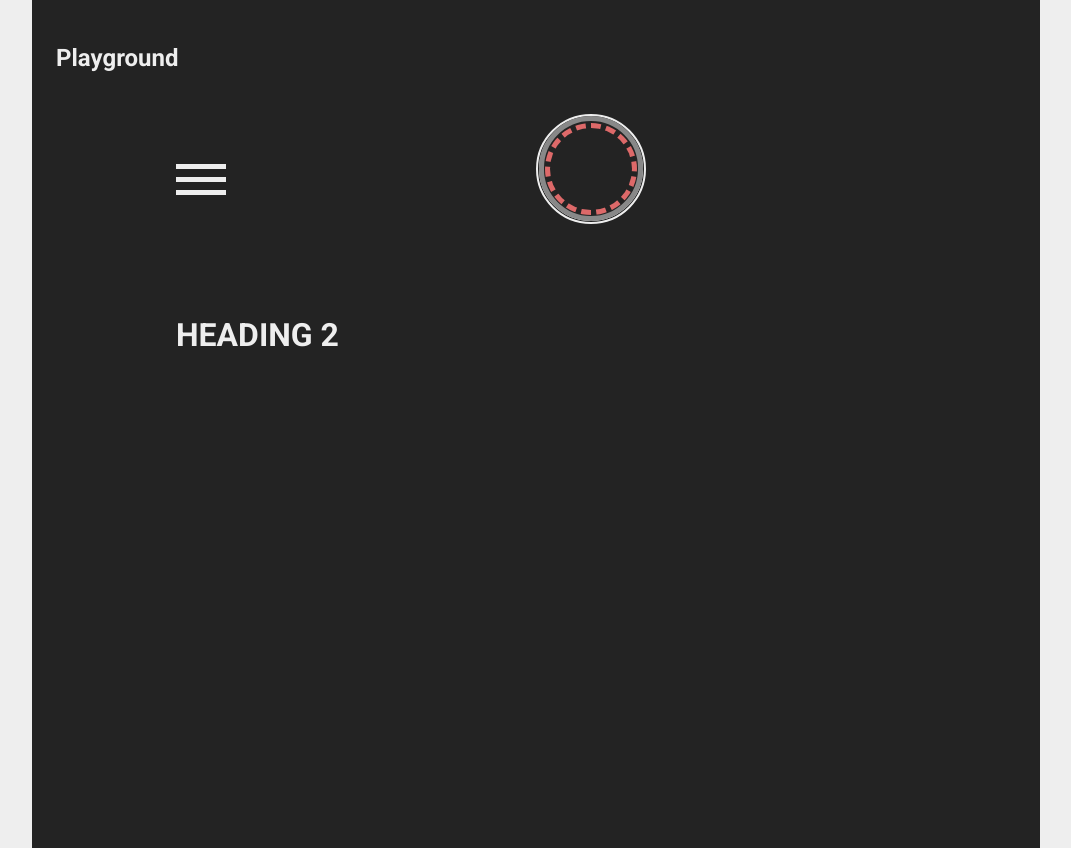
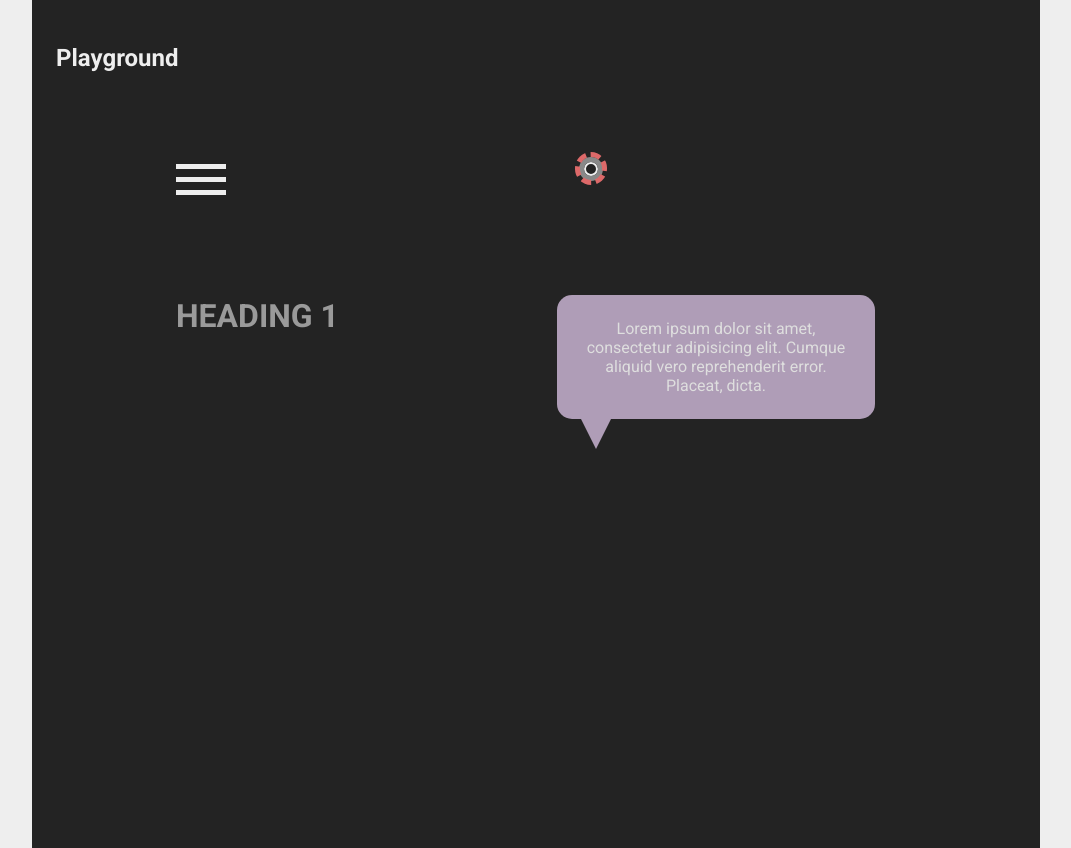
Before and after one commit to Timothylawler/playground, a React (Create React App) app: page / in a window 1280 px wide. Shown: the whole page, without its empty margins (104-1175 px from the left). Built offline with nearby package versions, Linux system fonts and the light colour scheme.

Commit message:
chat box

```diff
--- /dev/null
+++ b/src/components/chat-box/chat-box.js
@@ -0,0 +1,25 @@
+import React, { Component } from 'react';
+
+import './chat-box.css';
+class ChatBoxComponent extends Component {
+
+  constructor(props){
+    super(props);
+  }
+
+  componentDidMount() {
+
+  }
+
+  render() {
+    return (
+      <div className="chat-box">
+        <div className="box">
+          <p>Lorem ipsum dolor sit amet, consectetur adipisicing elit. Cumque aliquid vero reprehenderit error. Placeat, dicta.</p>
+        </div>
+      </div>
+    );
+  }
+}
+const ChatBox = ChatBoxComponent;
+export {ChatBox};
--- /dev/null
+++ b/src/components/chat-box/chat-box.scss
@@ -0,0 +1,28 @@
+
+
+.chat-box{
+  .box{
+    width: 75%;
+    margin: auto;
+    background-color: #af9db7;
+    padding: 24px;
+    position: relative;
+    border-radius: 15px;
+    color: #dedede;
+
+    &:after{
+      position: absolute;
+      display: block;
+      content: "";
+      border-right: 15px solid transparent;
+      border-left: 15px solid transparent;
+      border-top: 30px solid #af9db7;
+      bottom: -30px;
+    }
+
+    p {
+      margin: 0;
+      text-align: center;
+    }
+  }
+}
--- a/src/components/firstSection/firstSection.js
+++ b/src/components/firstSection/firstSection.js
@@ -3,7 +3,8 @@
 import {
   HamburgerCross,
   ExpandingCircles,
-  TextCarousel
+  TextCarousel,
+  ChatBox
 } from '../';
 import './firstSection.css';
 class FirstSection extends Component {
@@ -31,6 +32,10 @@
           <div className="item">
             <TextCarousel />
           </div>
+
+          <div className="item">
+            <ChatBox />
+          </div>
         </div>
       </div>
     );
--- a/src/components/index.js
+++ b/src/components/index.js
@@ -6,3 +6,4 @@
 export { HamburgerCross } from './hamburger-cross/hamburger-cross';
 export { ExpandingCircles } from './expanding-circles/expanding-circles';
 export { TextCarousel } from './text-carousel/text-carousel';
+export { ChatBox } from './chat-box/chat-box';
--- a/src/components/text-carousel/text-carousel.js
+++ b/src/components/text-carousel/text-carousel.js
@@ -43,7 +43,7 @@
         isTextComingIn: false,
         isTextGoingAway: false
       });
-    }, 650);
+    }, 600);
   }
 
   render() {
--- a/src/components/text-carousel/text-carousel.scss
+++ b/src/components/text-carousel/text-carousel.scss
@@ -17,7 +17,7 @@
 
     &.heading-outgoing{
       opacity: 0;
-      transform: translateY(-125%) ;
+      transform: translateY(-125%);
     }
   }
 }
```
